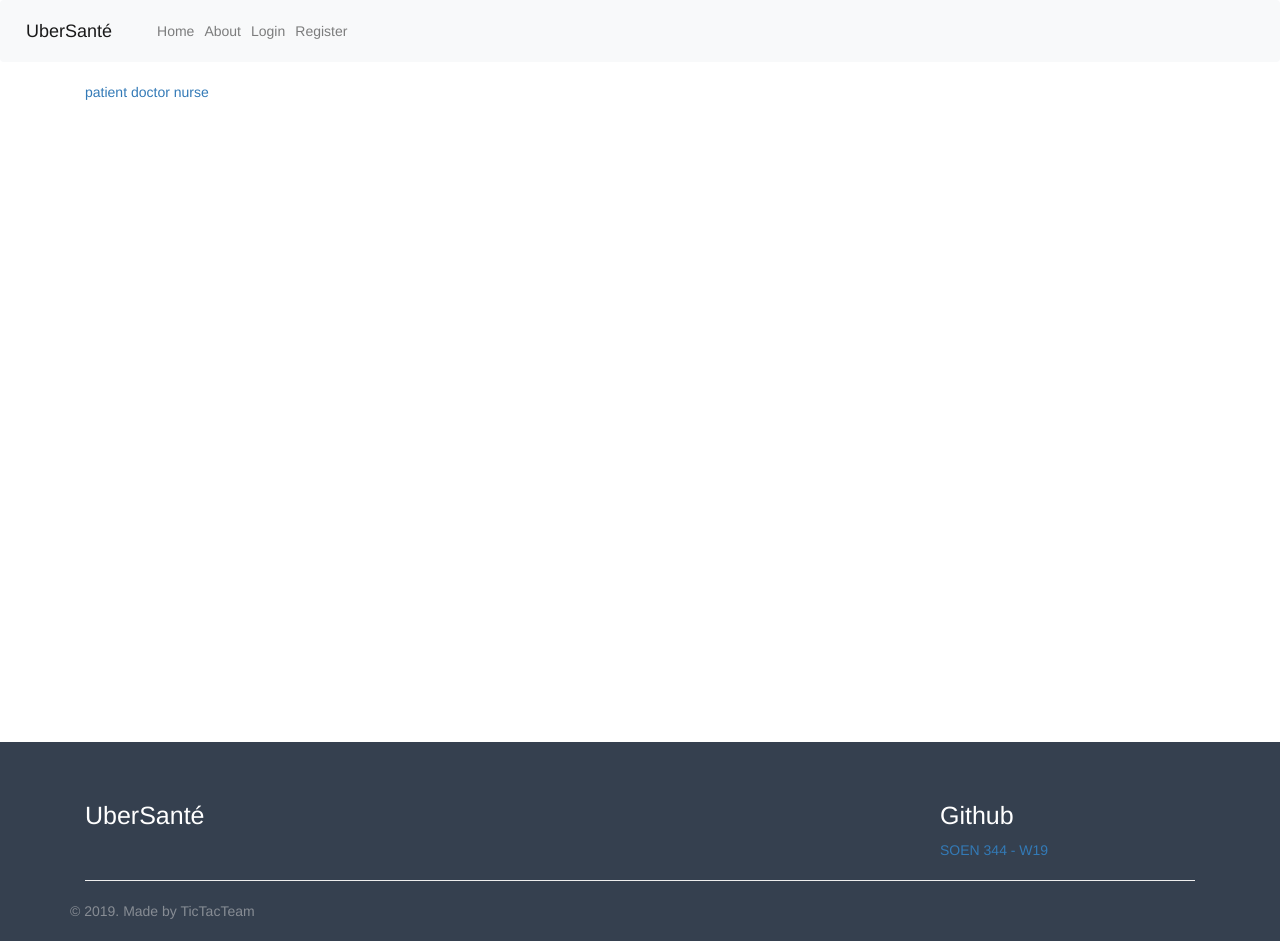
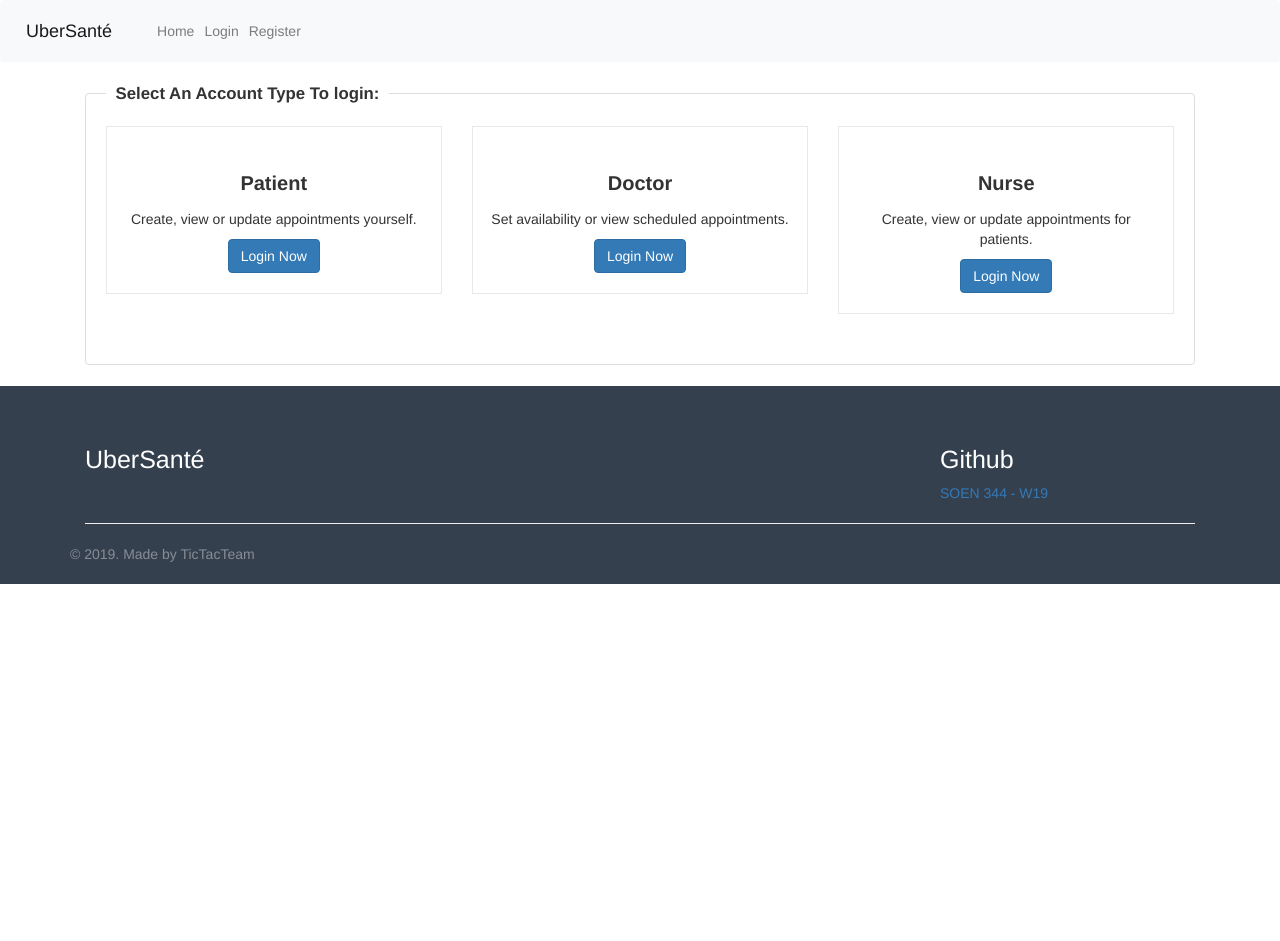
Before and after one commit to PetiaPav/Software_Architecture_Project, a Flask app: page /login in a window 1280 px wide. After the commit the page ends 584 px from the top, so only its background shows below. Run offline with Flask 2, Linux system fonts and the light colour scheme; some libraries are stand-ins or nearby versions.

Commit message:
Hid login prompt from already logged in users, reused login prompt from home page

```diff
--- a/static/css/344stylesheet.css
+++ b/static/css/344stylesheet.css
@@ -269,3 +269,13 @@ legend.account-border {
     display: inline;
     font-weight: bold;
 }
+
+ #login-choice-component {
+    text-align: center;
+    margin: 0 auto;
+}
+
+.centered {
+    width: 100%;
+    margin: 0 auto;
+}
--- /dev/null
+++ b/templates/includes/_login_choice_component.html
@@ -0,0 +1,29 @@
+<div class="row container centered">
+    <fieldset class="account-border">
+        <legend class="account-border">Select An Account Type To login:</legend>
+        <div class="row">
+            <div class="col-sm-6 col-md-4">
+                <div class="col-md-12 account-box">
+                    <h4>Patient</h4>
+                    <p> Create, view or update appointments yourself.</p>
+                    <button type="button" class="btn btn-primary" onclick="location.href = 'login/patient';">Login Now</button>
+                </div>
+            </div>
+            <div class="col-sm-6 col-md-4">
+                <div class="col-md-12 account-box">
+                    <h4>Doctor</h4>
+                    <p> Set availability or view scheduled appointments. </p>
+                    <button type="button" class="btn btn-primary" onclick="location.href = 'login/doctor';">Login Now</button>
+                </div>
+            </div>
+
+            <div class="col-sm-6 col-md-4">
+                <div class="account-box">
+                    <h4>Nurse</h4>
+                    <p> Create, view or update appointments for patients. </p>
+                    <button type="button" class="btn btn-primary" onclick="location.href = 'login/nurse';">Login Now</button>
+                </div>
+            </div>
+        </div>
+    </fieldset>
+</div>
--- a/templates/includes/_navbar.html
+++ b/templates/includes/_navbar.html
@@ -7,8 +7,6 @@
         <div class="navbar-nav">
 
             <a class="nav-item nav-link" href="/">Home</a>
-
-            <a class="nav-item nav-link" href="/about">About</a>
 
             {% if session.logged_in %}
             <a class="nav-item nav-link" href="/logout">Logout</a>
--- a/templates/login_choice.html
+++ b/templates/login_choice.html
@@ -3,9 +3,6 @@
 {% block body %}
 <br />
 <div class="container">
-    <a href="login/patient">patient</a>
-    <a href="login/doctor">doctor</a>
-    <a href="login/nurse">nurse</a>
-    <div class="footer-push"></div>
+    {% include 'includes/_login_choice_component.html' %}
 </div>
 {% endblock %}
```
Also changed, not shown: templates/about.html (deleted, +0 -9 lines), templates/home.html (+4 -30 lines).
